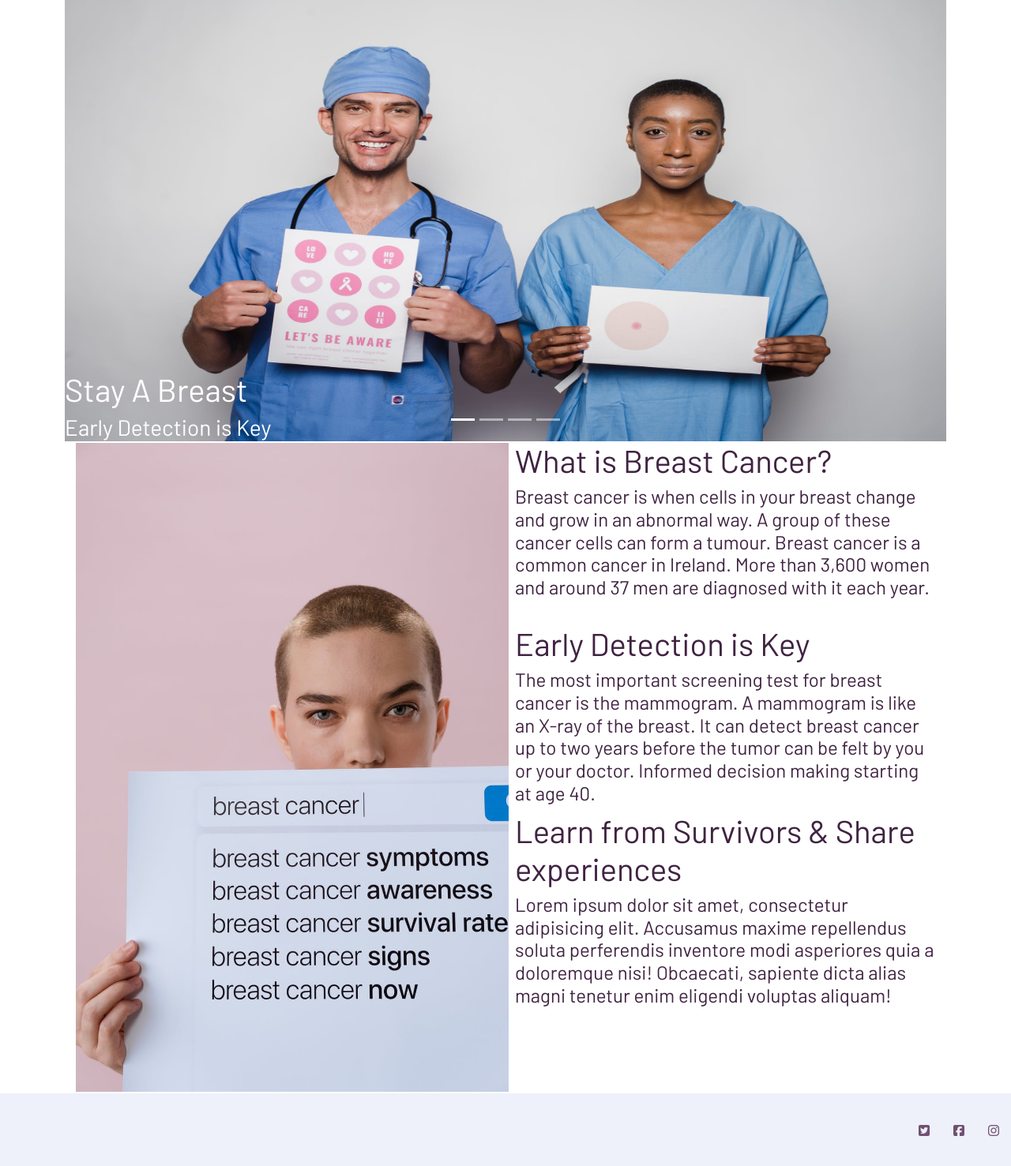
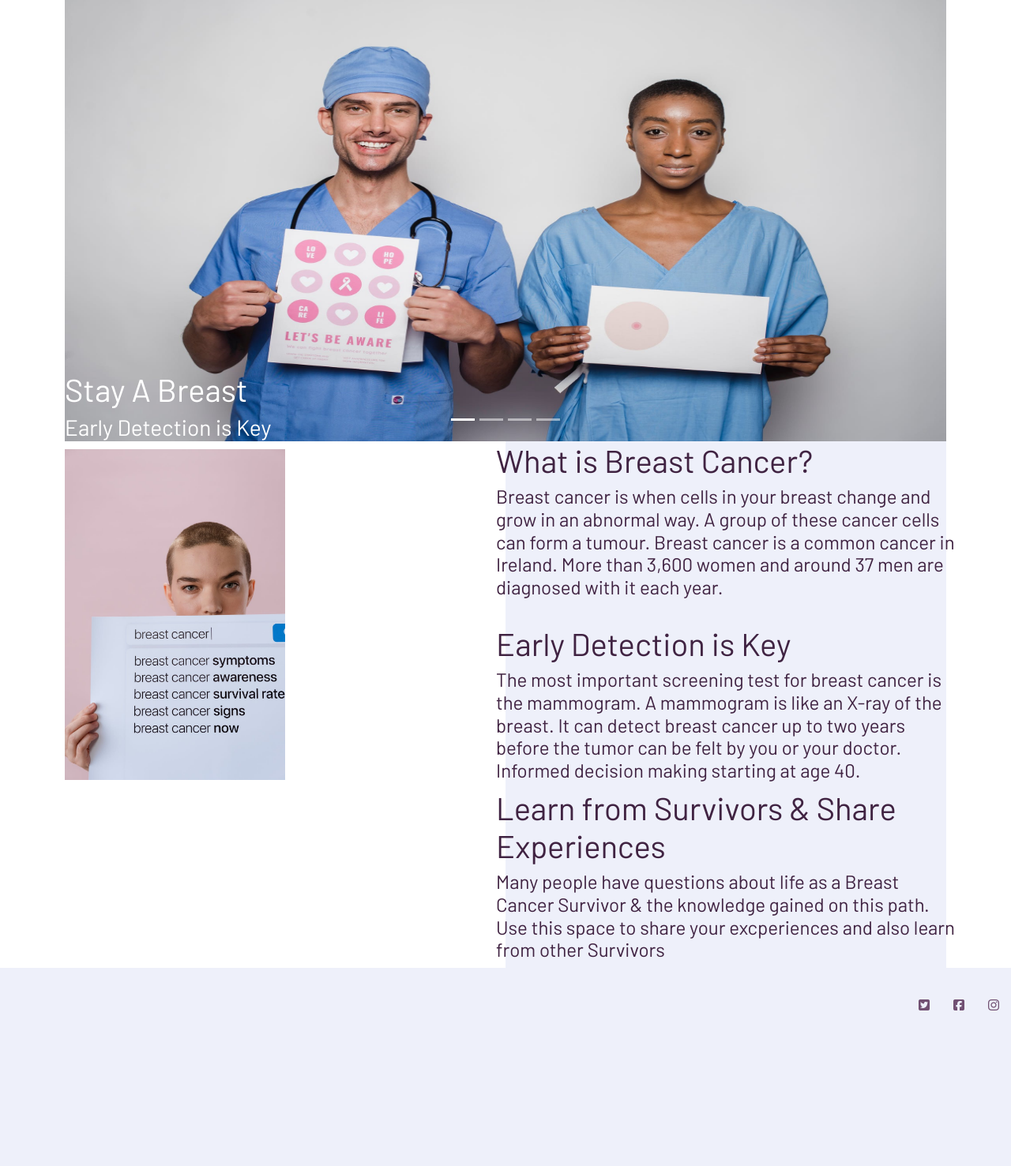
Before and after one commit to Sharon-B/BreastCancerAwarenessBakingApp, a Flask app: page / in a window 1280 px wide. Shown: the part 111-1588 px from the top of the page at 79% size. After the commit the page ends 1391 px from the top, so only its background shows below. Run offline with Flask 2, Linux system fonts and the light colour scheme; data that the repository does not hold is empty; some libraries are stand-ins or nearby versions.

Commit message:
Edit content index.html

```diff
--- a/static/css/style.css
+++ b/static/css/style.css
@@ -117,15 +117,30 @@ footer {
 }
 /* Styling for desciptive image on home page */
 .aware-img1 {
-    margin-top: 1rem;
-    margin: 1px;
-    padding: 1px;
-    height: 800px!;
-    max-width: 550px;
+    /* margin-top: 1rem; */
+    margin-top: 10px;
+    padding: 0px;
+    height: fit-content;
+    max-width: 100%;
+}
+.aware-img1-space {
+    /* margin-top: 1rem; */
+    margin: 0px;
+    padding: 0px;
+    height: fit-content;
+    max-width: 100%;
+}
+
+.row>* {
+    padding: 0!important;
 }
 /* Styling for paragraphs on home page */
-.p.index {
-    background-color: pink!important;
+.p-index {
+    margin-top: 10px;
+    marging: 5px;
+    background-color: #eef0fa!important;
+    margin: 0%;
+    padding: 0%;
 }
 
 /*Styling for Login and Register pages*/
--- a/templates/index.html
+++ b/templates/index.html
@@ -53,13 +53,13 @@
 <div class="container">
   <div class="row">
     <div class="col-md-6">
-      <div class="col-md-6">
+      <div class="col-md-6 aware-img1-space">
         <img src="/static/images/1.jpeg" class="aware-img1" alt="Awareness image">
       </div>
     </div>
     <div class="col-md-6 p-index">
       <div class="row">
-        <div class="col"><h1>What is Breast Cancer?</h1>
+        <div class="col col-md-push-6"><h1>What is Breast Cancer?</h1>
           <h4>Breast cancer is when cells in your breast change and grow in an abnormal way. A group of these cancer cells can form a tumour.
             Breast cancer is a common cancer in Ireland. More than 3,600 women and around 37 men are diagnosed with it each year. </h4><br>
         </div>
@@ -72,12 +72,11 @@
                 starting at age 40.</h4>
         </div>
       </div>
-      <div class="w-100"></div>
       <div class="row">
         <div class="col">
-          <h1>Learn from Survivors & Share experiences</h1>
-          <h4>Lorem ipsum dolor sit amet, consectetur adipisicing elit. Accusamus maxime repellendus soluta perferendis inventore
-            modi asperiores quia a doloremque nisi! Obcaecati, sapiente dicta alias magni tenetur enim eligendi voluptas aliquam!</h4>
+          <h1>Learn from Survivors & Share Experiences</h1>
+          <h4>Many people have questions about life as a Breast Cancer Survivor & the knowledge gained on this path. Use this space to share your
+            excperiences and also learn from other Survivors</h4>
         </div>
     </div>
   </div>
```
